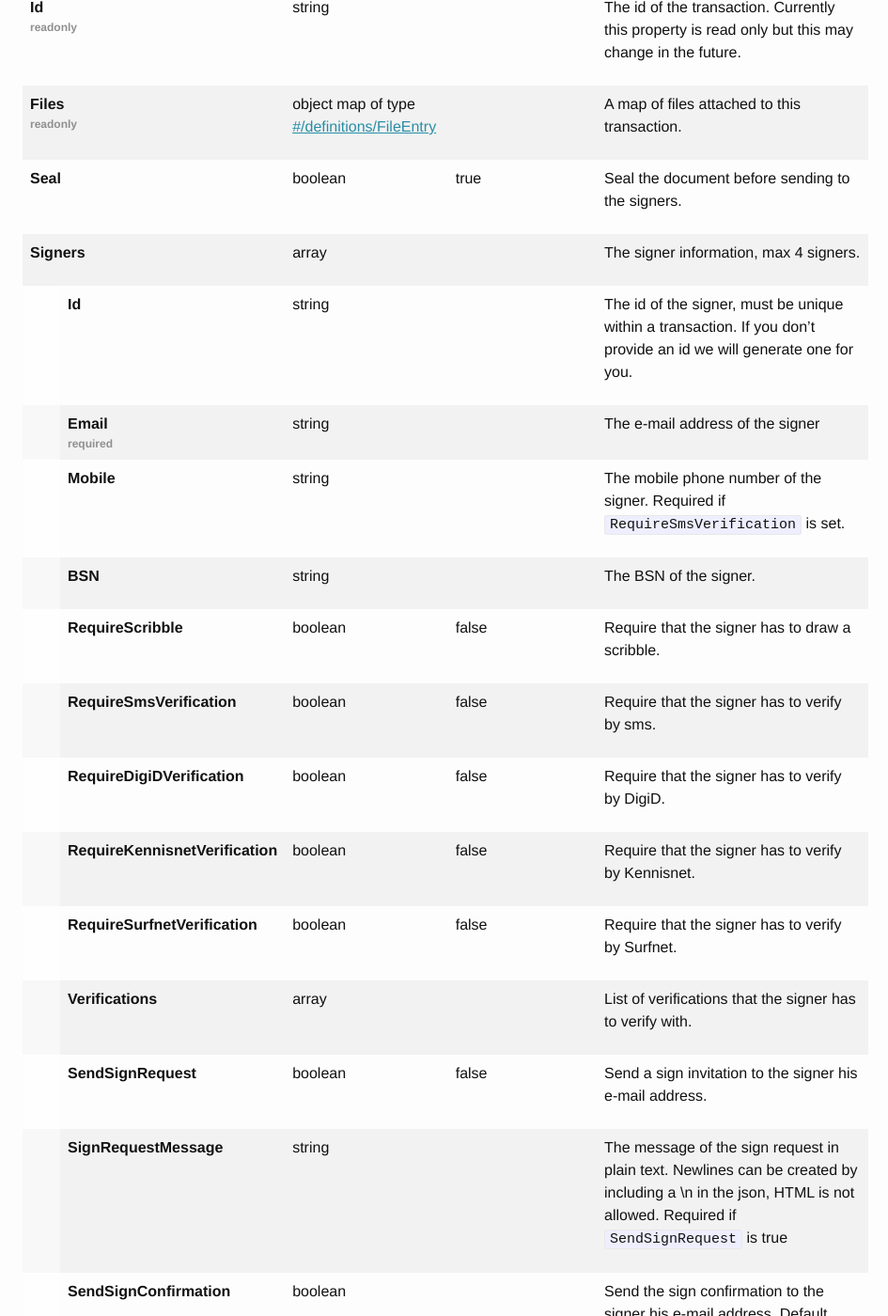
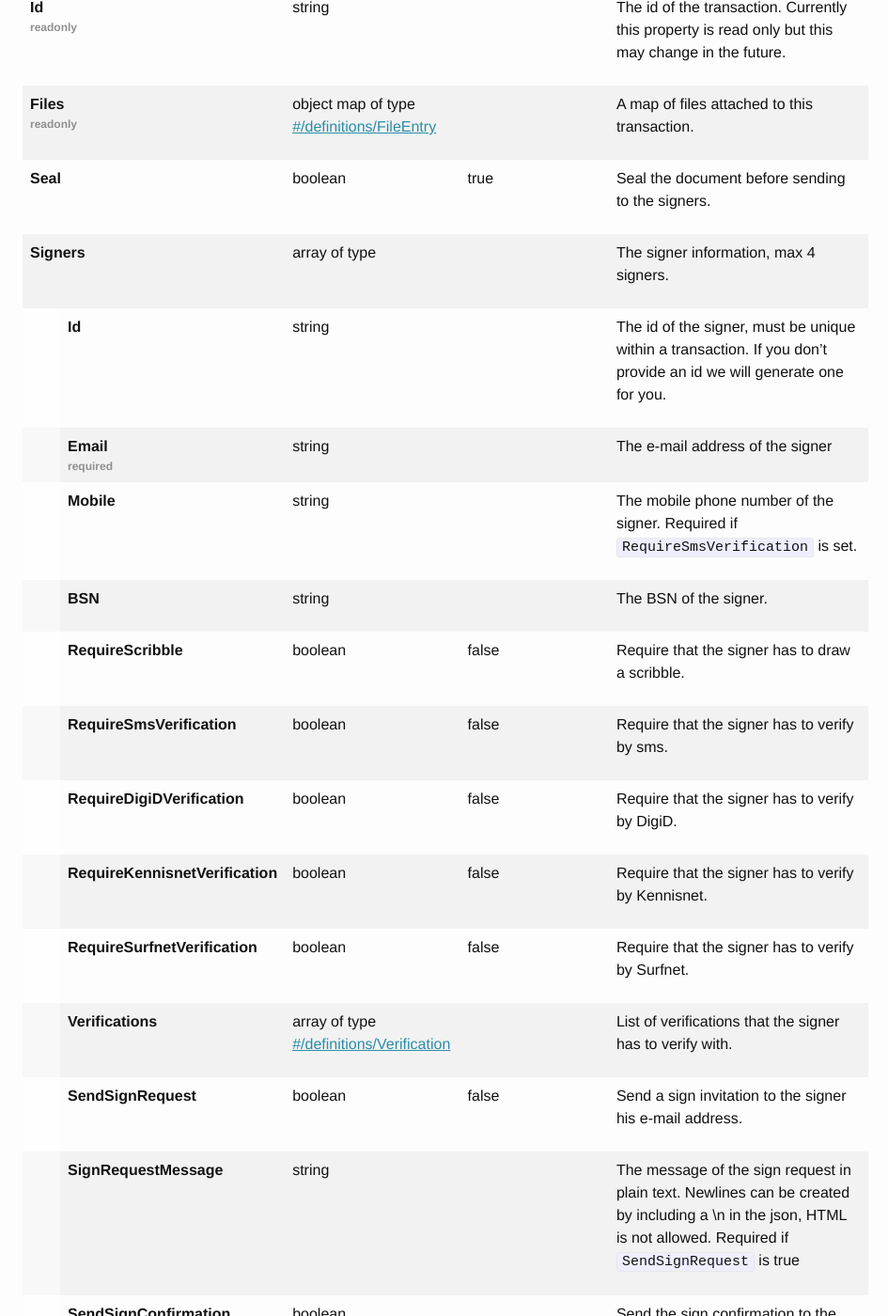
Before and after one commit to markohantula/evidos.github.io, a Jekyll site: the page built from endpoints.html, in a window 1280 px wide and 1400 px high, scrolled down 7101 px. Shown: the whole window at 94% size, without its empty margins (166-1111 px from the left). Built offline with Jekyll 4.4.1, drawn with Linux system fonts in a browser that asks for light colours; some of the changed text lies outside the part shown.

Commit message:
Verification ref fixed extra info about status 20

```diff
--- a/_includes/schema_object.html
+++ b/_includes/schema_object.html
@@ -75,6 +75,9 @@
 			{% if prop_schema.additionalProperties %}
 			map of type
 			<a href="#{{ prop_schema.additionalProperties["$ref"] | uri_escapce }}">{{ prop_schema.additionalProperties["$ref"] }}</a>
+			{% elsif prop_schema.items %}
+			of type
+			<a href="#{{ prop_schema.items["$ref"] | uri_escapce }}">{{ prop_schema.items["$ref"] }}</a>
 			{% endif %}
 		<td>{{ prop_schema.default }}
 		<td>{{ prop_schema.description | markdownify }}
--- a/status-activities.html
+++ b/status-activities.html
@@ -15,7 +15,7 @@ permalink: /status-activity/
     {% endfor %}
     </tbody>
   </table>
-
+<p> Status 20 will be returned whenever there is processing involved on our end.</p>
   <h2>Signer Activities</H2>
   <table>
     <tbody>
```
